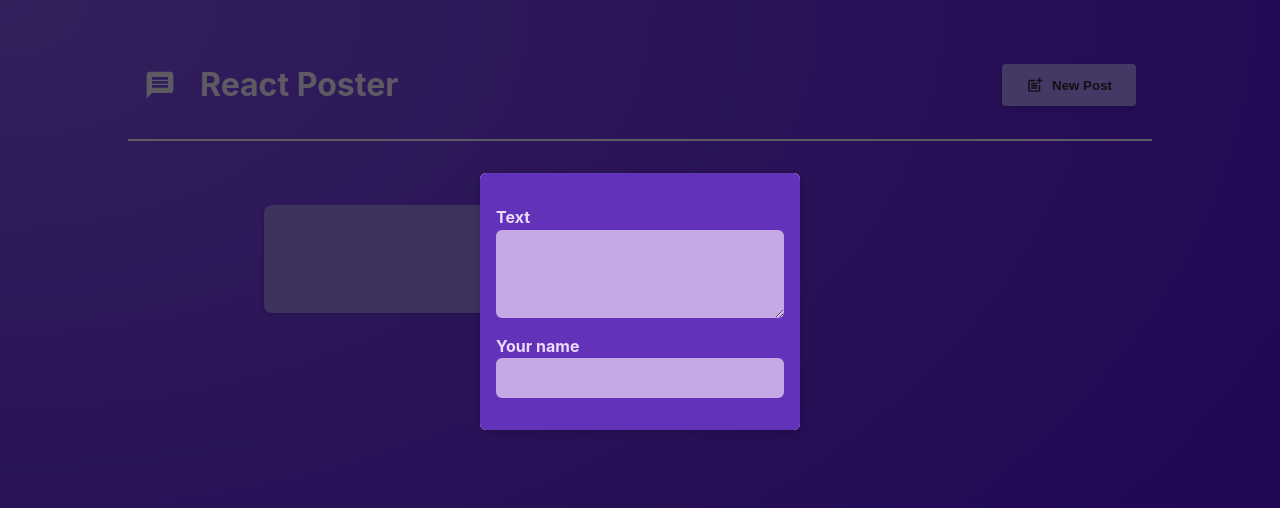
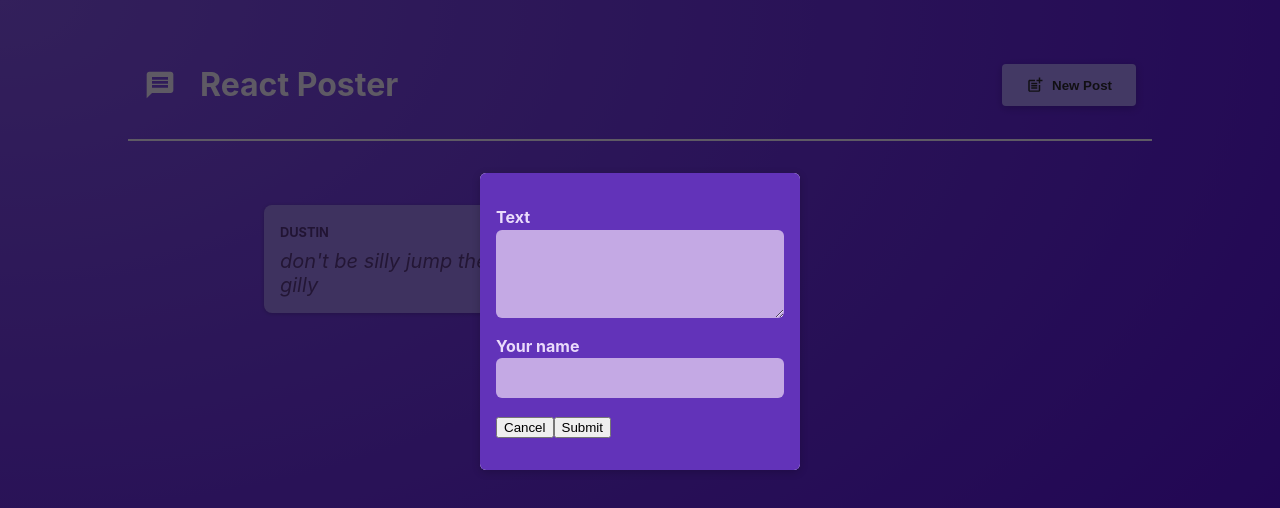
Before and after one commit to AaradhyaGitHub/React-Review, a React (Vite) app in the folder react-postit-basics/: page / in a window 1280 px wide. Shown: the top 508 px of the page. Built offline with nearby package versions, Linux system fonts and the light colour scheme.

Commit message:
Added form submission and validation

```diff
--- a/react-postit-basics/src/components/NewPost.jsx
+++ b/react-postit-basics/src/components/NewPost.jsx
@@ -1,15 +1,39 @@
 import classes from "./NewPost.module.css";
+import { useState } from "react";
 
-function NewPost(props) {
+function NewPost({ onBodyChange, onAuthorChange, onCancel }) {
+  const [enteredBody, setEnteredBody] = useState("");
+  const [enteredAuthor, setEnteredAuthor] = useState("");
+
+  const changeBodyHandler = (event) => {
+    setEnteredBody(event.target.value);
+  };
+  const authorChangeHandler = (event) => {
+    setEnteredAuthor(event.target.value);
+  };
+  const submitHandler = (event) => {
+    event.preventDefault();
+    const postData = {
+      body: enteredBody,
+      author: enteredAuthor
+    };
+  };
+
   return (
-    <form className={classes.form}>
+    <form className={classes.form} onSubmit={submitHandler}>
       <p>
         <label htmlFor="body">Text</label>
-        <textarea id="body" required rows={3} onChange={props.onBodyChange} />
+        <textarea id="body" required rows={3} onChange={changeBodyHandler} />
       </p>
       <p>
         <label htmlFor="name">Your name</label>
-        <input type="text" id="name" required onChange={props.onAuthorChange} />
+        <input type="text" id="name" required onChange={authorChangeHandler} />
+      </p>
+      <p className={classes.action}>
+        <button type="button" onClick={onCancel}>
+          Cancel
+        </button>
+        <button>Submit</button>
       </p>
     </form>
   );
--- a/react-postit-basics/src/components/PostsList.jsx
+++ b/react-postit-basics/src/components/PostsList.jsx
@@ -2,29 +2,13 @@
 import Post from "./Post";
 import classes from "./PostsList.module.css";
 import Modal from "./Modal";
-import { useState } from "react";
 
-export default function PostsList({isPosting, onStopPosting}) {
-  const [enteredBody, setEnteredBody] = useState("");
-  const [enteredAuthor, setEnteredAuthor] = useState("");
-
-
-
-  const changeBodyHandler = (event) => {
-    setEnteredBody(event.target.value);
-  };
-  const authorChangeHandler = (event) => {
-    setEnteredAuthor(event.target.value);
-  };
-
+export default function PostsList({ isPosting, onStopPosting }) {
   let modalContent;
   if (isPosting) {
     modalContent = (
       <Modal onClose={onStopPosting}>
-        <NewPost
-          onBodyChange={changeBodyHandler}
-          onAuthorChange={authorChangeHandler}
-        />
+        <NewPost onCancel={onStopPosting} />
       </Modal>
     );
   }
@@ -33,8 +17,7 @@
     <>
       {modalContent}
       <ul className={classes.posts}>
-        <Post fighter={enteredAuthor} quote={enteredBody} />
-        <Post fighter="Islam" quote="Kangaroo have no wrestling brether" />
+        <Post fighter="Dustin" quote="don't be silly jump the gilly" />
       </ul>
     </>
   );
```
